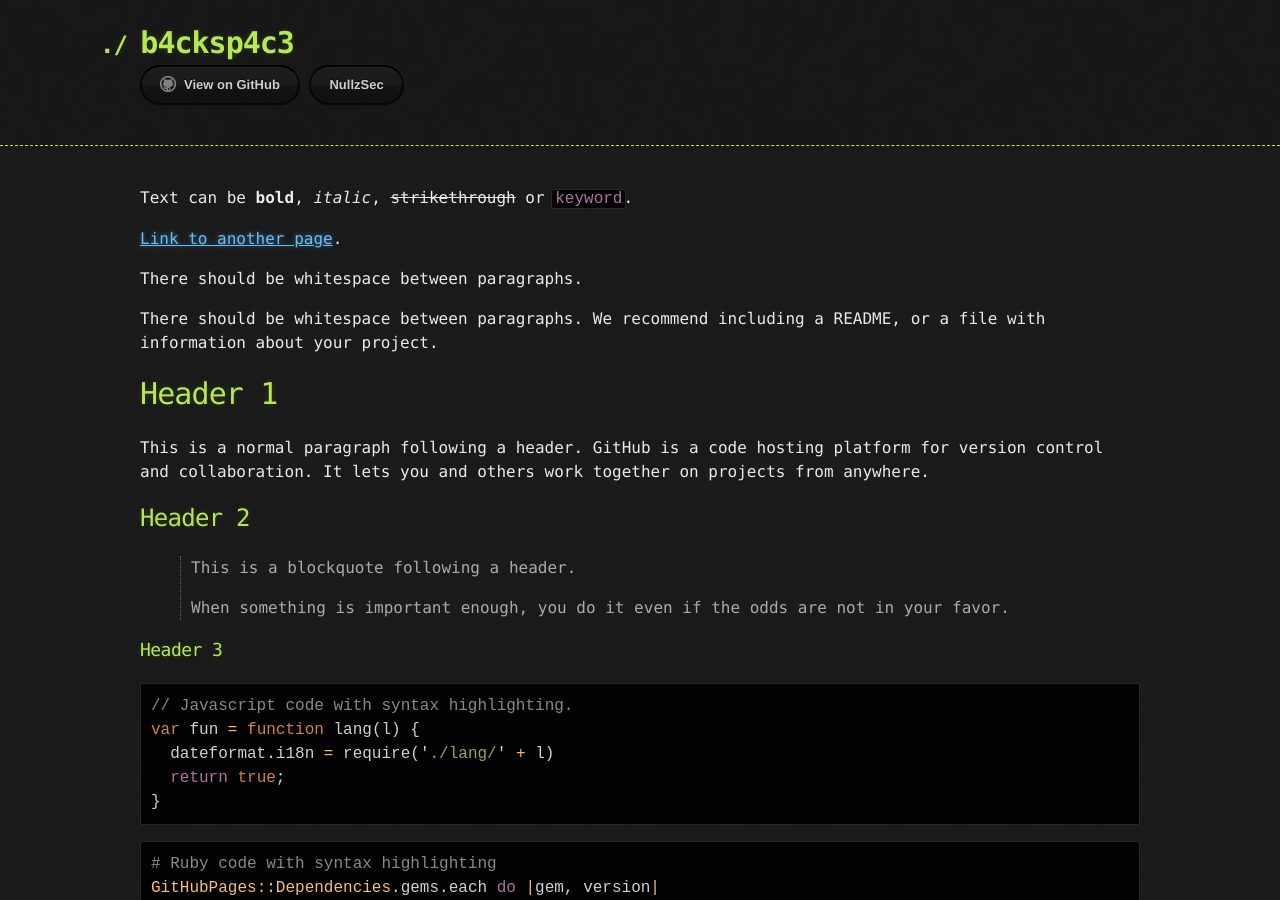
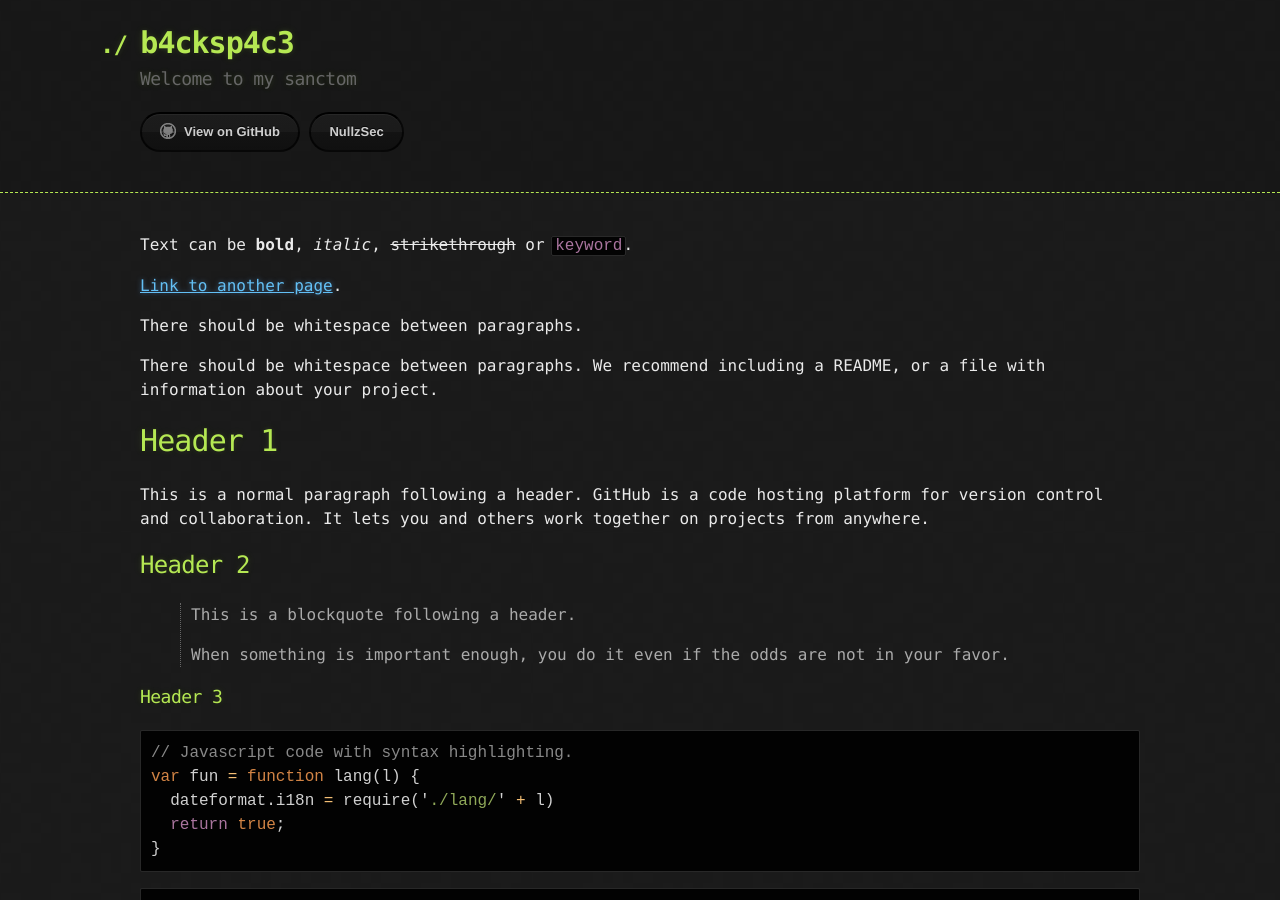
Before and after one commit to b4cksp4c3/b4cksp4c3.github.io, a Jekyll site: the page built from index.md, in a window 1280 px wide and 900 px high. Built offline with Jekyll 4.4.1, drawn with Linux system fonts in a browser that asks for light colours.

Commit message:
updated default.html

```diff
--- a/_layouts/default.html
+++ b/_layouts/default.html
@@ -14,8 +14,8 @@
     <header>
       <div class="container">
         <h1>{{ site.title | default: site.github.repository_name }}</h1>
-        <!--<h2>{{ site.description | default: site.github.project_tagline }}</h2>
--->
+        <h2>{{ site.description | Testing }}</h2>
+
         <section id="downloads">
          <!-- {% if site.show_downloads %}
             <a href="{{ site.github.zip_url }}" class="btn">Download as .zip</a>
```
